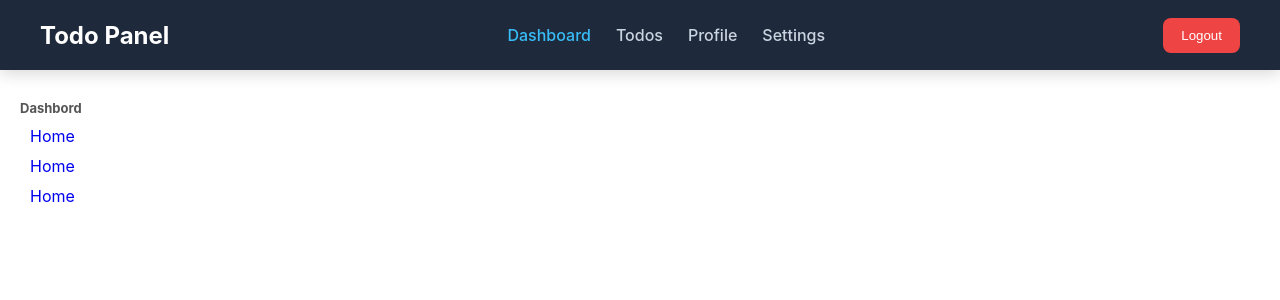
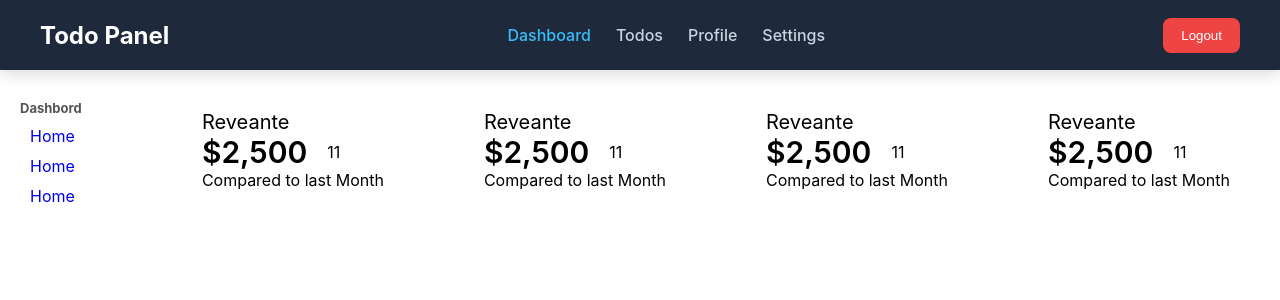
Before and after one commit to mahdi-nabikhan/FastApi-TodoList, a React (Create React App) app in the folder src/frontend/: page /panel in a window 1280 px wide. Shown: the top 300 px of the page. Built offline with nearby package versions, Linux system fonts and the light colour scheme.

Commit message:
feat(forntend):add Featrues.jsx  for add box to penel for showing data feat(forntend ): add style and template for Feature component USE this component in Dashboard page

```diff
--- /dev/null
+++ b/src/frontend/src/Components/Features/Features.css
@@ -0,0 +1,34 @@
+.features{
+    width: 100%;
+    display: flex;
+    justify-content: space-around;
+}
+
+.featureItem{
+    flex: 1;
+    margin: 0px 20px;
+    padding: 30px;
+    border-radius: 10px;
+    cursor: pointer;
+    box-shadow: rgba(0, 0, 0, 0.75);
+
+}
+.featureTitle{
+    font-size: 20px;
+}
+.featureContainer{
+    display: flex;
+    align-items: center;
+    max-width: 10px 0px;
+}
+.featureMoney{
+    font-size: 30px;
+    font-weight: 600;
+
+}
+.featureRate{
+    display: flex;
+    align-items: center;
+    margin-left: 20px;
+
+}
--- /dev/null
+++ b/src/frontend/src/Components/Features/Features.jsx
@@ -0,0 +1,40 @@
+import React from 'react'
+import './Features.css'
+export default function Features() {
+  return (
+    <div className="features">
+        <div className="featureItem">
+            <span className="featureTitle">Reveante</span>
+            <div className="featureContainer">
+                <span className="featureMoney">$2,500</span>
+                <span className='featureRate'>11</span>
+            </div>
+            <span className="featureSub">Compared to last Month</span>
+        </div>
+        <div className="featureItem">
+            <span className="featureTitle">Reveante</span>
+            <div className="featureContainer">
+                <span className="featureMoney">$2,500</span>
+                <span className='featureRate'>11</span>
+            </div>
+            <span className="featureSub">Compared to last Month</span>
+        </div>
+        <div className="featureItem">
+            <span className="featureTitle">Reveante</span>
+            <div className="featureContainer">
+                <span className="featureMoney">$2,500</span>
+                <span className='featureRate'>11</span>
+            </div>
+            <span className="featureSub">Compared to last Month</span>
+        </div>
+        <div className="featureItem">
+            <span className="featureTitle">Reveante</span>
+            <div className="featureContainer">
+                <span className="featureMoney">$2,500</span>
+                <span className='featureRate'>11</span>
+            </div>
+            <span className="featureSub">Compared to last Month</span>
+        </div>
+    </div>
+  )
+}
--- a/src/frontend/src/Pages/Panel/Dashboard/Dashboard.jsx
+++ b/src/frontend/src/Pages/Panel/Dashboard/Dashboard.jsx
@@ -1,7 +1,7 @@
 import React from 'react'
-
+import Features from '../../../Components/Features/Features'
 export default function Dashboard() {
   return (
-    <div></div>
+    <div><Features/></div>
   )
 }
```
